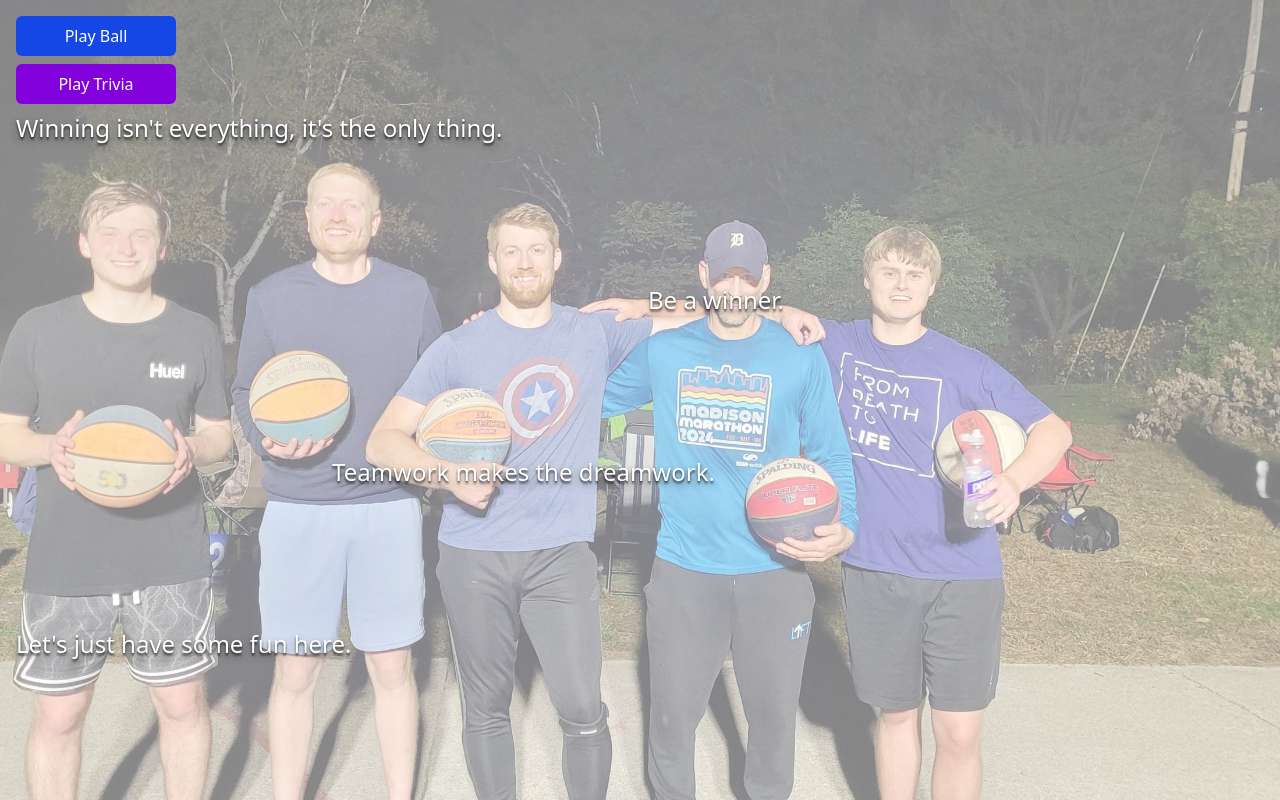
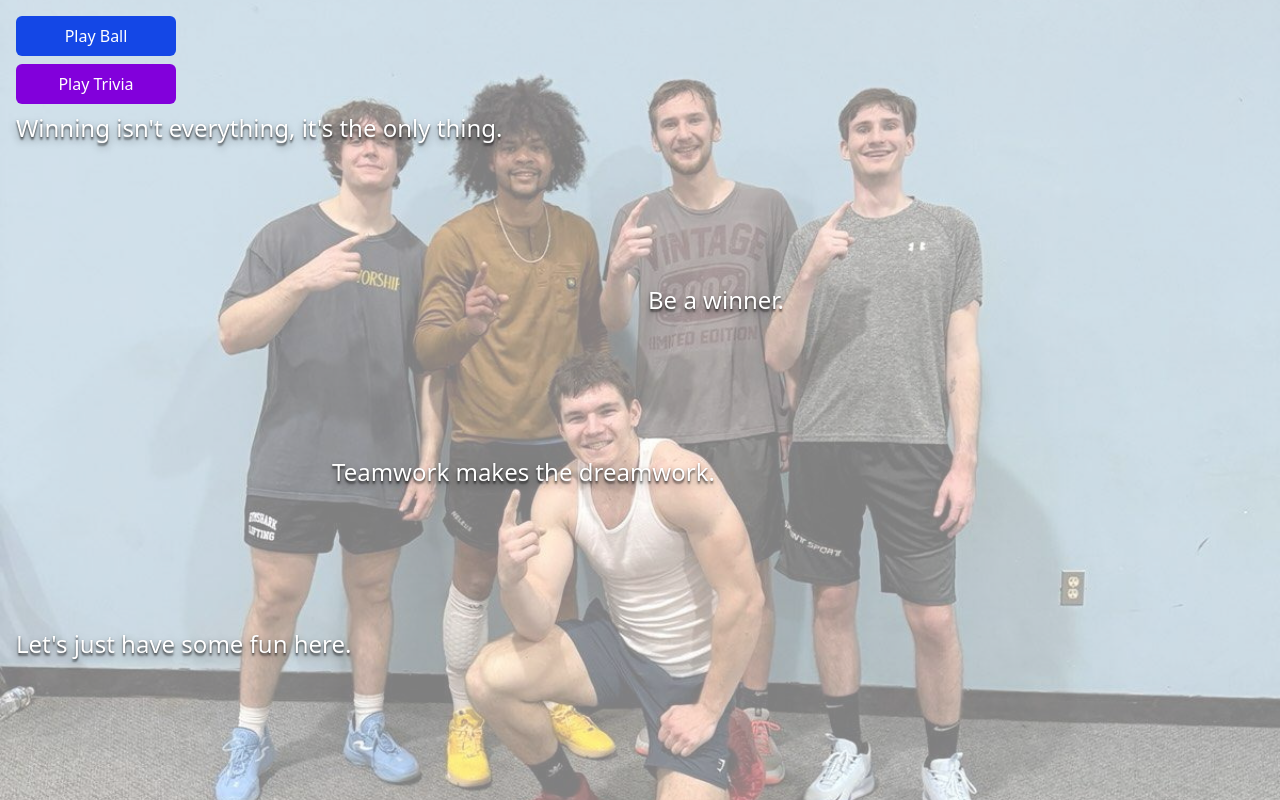
Before and after one commit to greelz/basketball, a Next.js app: page / in a window 1280 px wide. Built offline with nearby package versions, Linux system fonts and the light colour scheme.

Commit message:
New splash screen

```diff
--- a/app/page.tsx
+++ b/app/page.tsx
@@ -1,13 +1,20 @@
 import Image from 'next/image';
 import Link from 'next/link';
-import court from '../public/images/champs.jpg';
+import court from '../public/images/champs.jpeg';
 
 export default function Home() {
   return (
     <div className="relative min-h-dvh flex">
-      <Image className="z-0 absolute h-full object-cover opacity-50" alt="Champs" src={court} />
+      <Image
+        className="z-0 absolute h-full w-full object-cover opacity-50 object-[44%_44%]"
+        alt="Champs"
+        src={court}
+      />
       <div className="p-4 flex-1 flex flex-col gap-2">
-        <Link className="btn-blue h-10 w-40 text-white text-center z-1" href="/admin/PzZH38lp1R6wYs5Luf67">
+        <Link
+          className="btn-blue h-10 w-40 text-white text-center z-1"
+          href="/admin/PzZH38lp1R6wYs5Luf67"
+        >
           Play Ball
         </Link>
         <Link className="btn-purple h-10 w-40 text-white text-center z-1" href="/trivia">
```
Also changed, not shown: public/images/champs-old.jpg (renamed from public/images/champs.jpg), public/images/champs.jpeg (added).
